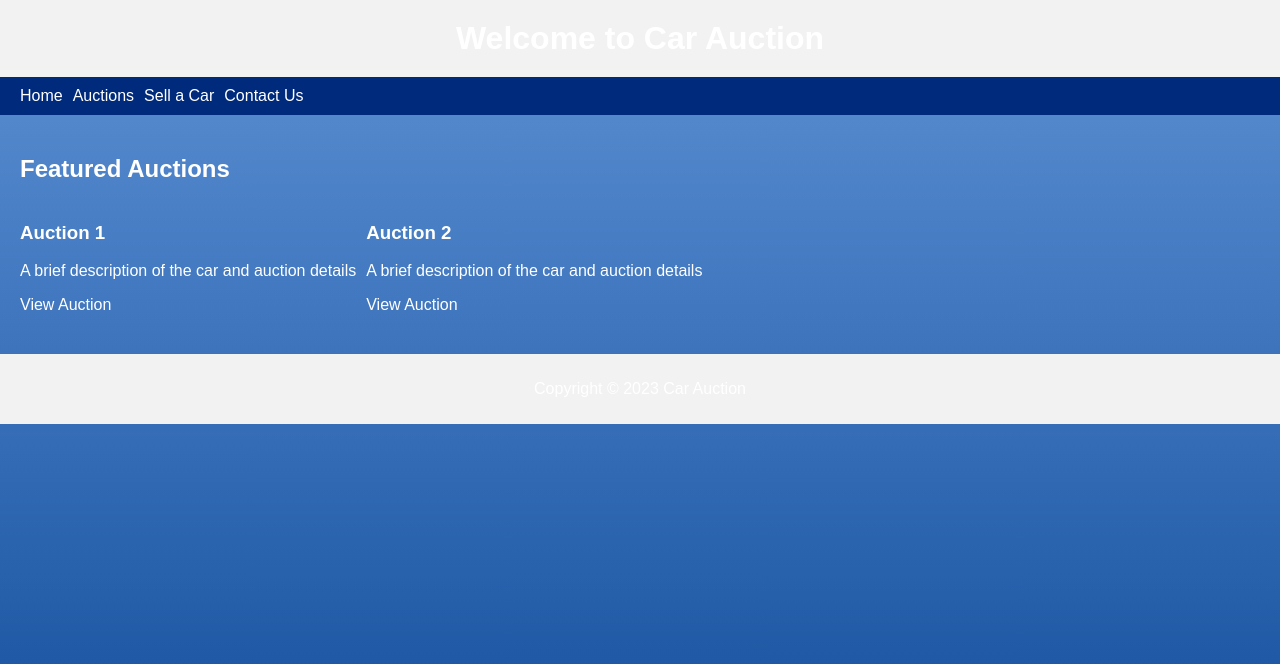
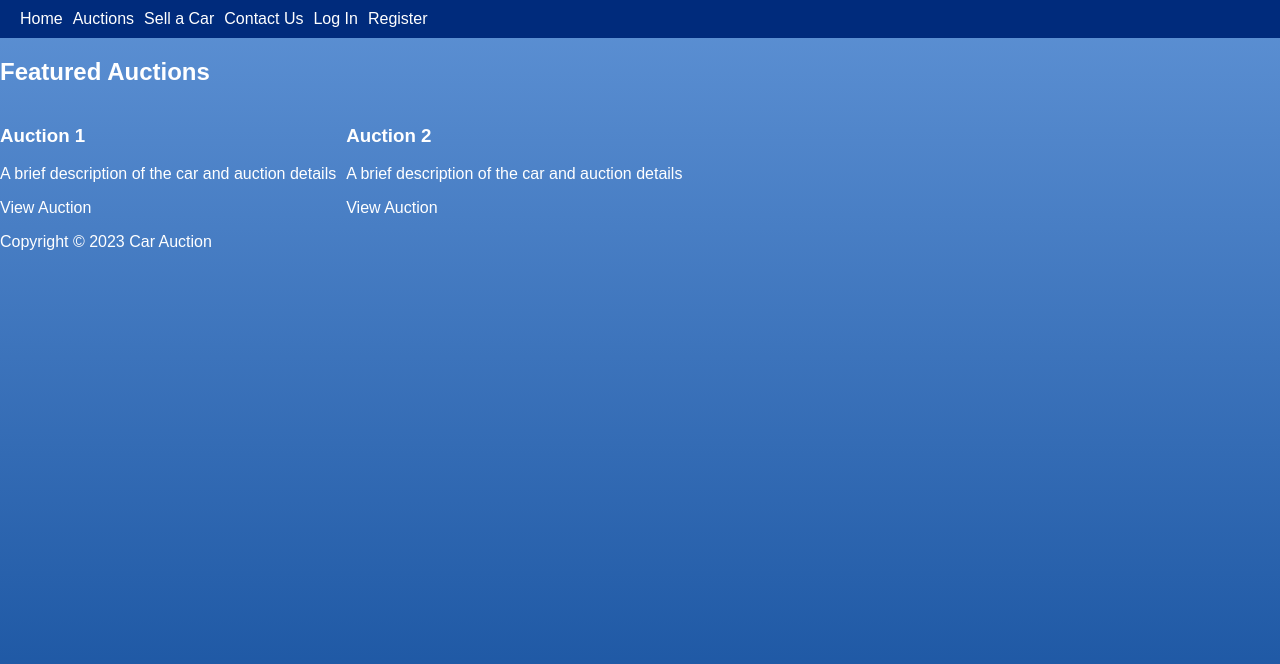
Before and after one commit to leonbos1/flask-car-auction, a Flask app: page / in a window 1280 px wide. Shown: the top 664 px of the page. Run offline with Flask 2, Linux system fonts and the light colour scheme.

Commit message:
login and register

```diff
--- a/main.py
+++ b/main.py
@@ -1,8 +1,11 @@
-from flask import Flask, render_template, request, redirect, url_for, flash
+from flask import Flask, render_template, request, redirect, url_for, flash, session
 from flask_sqlalchemy import SQLAlchemy
+from functools import wraps
 
 app = Flask(__name__)
 app.config['SQLALCHEMY_DATABASE_URI'] = 'sqlite:///auctions.db'
+app.config['SQLALCHEMY_TRACK_MODIFICATIONS'] = False
+app.config['SECRET_KEY'] = 'EFG#$ty45wg'
 db = SQLAlchemy(app)
 
 class User(db.Model):
@@ -89,6 +92,70 @@ def add_some_data():
     return redirect(url_for("auctions"))
 
 
+@app.route("/login", methods=["GET"])
+def login():
+    return render_template("login.html")
+
+@app.route("/login", methods=["POST"])
+def login_post():
+    username = request.form.get("username")
+    password = request.form.get("password")
+
+    user = User.query.filter_by(username=username).first()
+
+    if not user or not password == user.password:
+        flash("Please check your login details and try again.")
+        return redirect(url_for("login"))
+
+    login_user(user)
+
+    return redirect(url_for("auctions"))
+
+@app.route("/register", methods=["GET"])
+def register():
+    return render_template("register.html")
+
+@app.route("/register", methods=["POST"])
+def register_post():
+    username = request.form.get("username")
+    email = request.form.get("email")
+    password = request.form.get("password")
+
+    user = User.query.filter_by(username=username).first()
+    if user:
+        flash("Username already exists")
+        return redirect(url_for("register"))
+
+    user = User(username=username, email=email, password=password)
+    db.session.add(user)
+    db.session.commit()
+
+    return redirect(url_for("auctions"))
+
+def login_user(user):
+    session.clear()
+    session["user_id"] = user.id
+
+def logout_user():
+    session.clear()
+
+def is_logged_in():
+    return session.get("user_id") is not None
+
+def login_required(f):
+    @wraps(f)
+    def decorated_function(*args, **kwargs):
+        if session.get("user_id") is None:
+            return redirect(url_for("login", next=request.url))
+        return f(*args, **kwargs)
+    return decorated_function
+
+@app.route("/profile")
+@login_required
+def profile():
+    user = User.query.filter_by(id=session["user_id"]).first()
+    return render_template("profile.html", user=user)
+
 if __name__ == "__main__":
     with app.app_context():
         db.create_all()
--- a/static/home.css
+++ /dev/null
@@ -1,63 +0,0 @@
-body {
-    font-family: Arial, sans-serif;
-    margin: 0;
-    padding: 0;
-}
-
-header {
-    background-color: #f2f2f2;
-    padding: 20px;
-    text-align: center;
-}
-
-header h1 {
-    margin: 0;
-}
-
-nav {
-    background-color: #333;
-    color: #fff;
-    display: flex;
-    justify-content: space-between;
-    padding: 10px 20px;
-}
-
-nav ul {
-    list-style-type: none;
-    margin: 0;
-    padding: 0;
-    display: flex;
-}
-
-nav li {
-    margin-right: 10px;
-}
-
-nav a {
-    color: #fff;
-    text-decoration: none;
-}
-
-main {
-    padding: 20px;
-}
-
-main h2 {
-    margin-bottom: 20px;
-}
-
-main ul {
-    list-style-type: none;
-    margin: 0;
-    padding: 0;
-}
-
-main li {
-    margin-bottom: 20px;
-}
-
-footer {
-    background-color: #f2f2f2;
-    padding: 10px;
-    text-align: center;
-}
--- a/templates/home.html
+++ b/templates/home.html
@@ -7,10 +7,6 @@
     <link rel="stylesheet" type="text/css" href="/static/home.css">
 </head>
 <body>
-    <header>
-        <h1>Welcome to Car Auction</h1>
-    </header>
-
     {% include 'navbar.html' %}
 
     <main>
@@ -28,8 +24,7 @@
             </li>
         </ul>
     </main>
-    <footer>
         <p>Copyright © 2023 Car Auction</p>
-    </footer>
+
 </body>
 </html>
--- a/templates/navbar.html
+++ b/templates/navbar.html
@@ -11,5 +11,7 @@
         <li><a href="/auctions">Auctions</a></li>
         <li><a href="/">Sell a Car</a></li>
         <li><a href="/">Contact Us</a></li>
+        <li><a href="/login">Log In</a></li>
+        <li><a href="/register">Register</a></li>
     </ul>
 </nav>
```
Also changed, not shown: templates/login.html (added, +15 -0 lines), templates/profile.html (added, +21 -0 lines), templates/register.html (added, +16 -0 lines), auctions.db (added).
